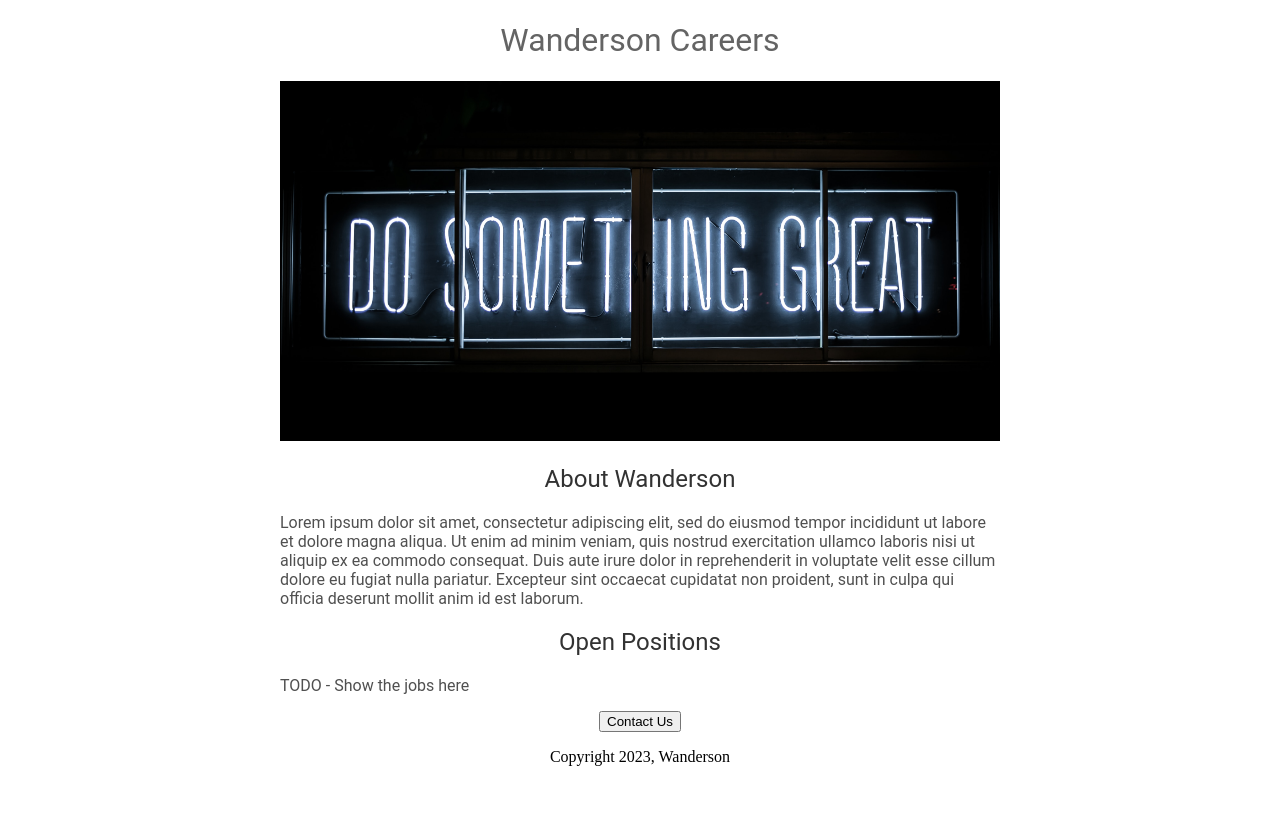
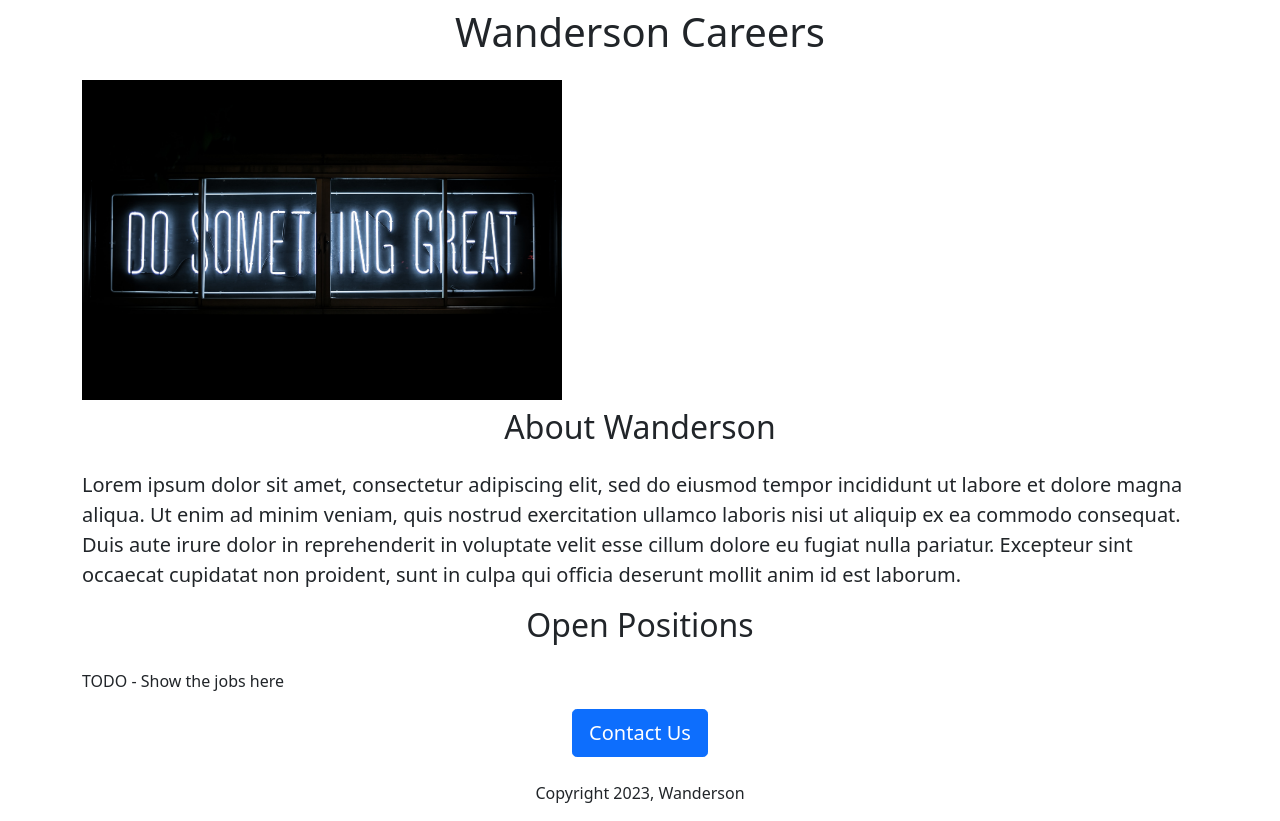
Before and after one commit to wandersondv/wanderson-carrers-website, a Flask app: page / in a window 1280 px wide. Before the commit the page ends 766 px from the top, so only its background shows below. Run offline with Flask 2, Linux system fonts and the light colour scheme.

Commit message:
Added Bootstrap

```diff
--- a/templates/home.html
+++ b/templates/home.html
@@ -2,51 +2,27 @@
 <html lang="en">
 <head>
   <meta charset="UTF-8">
+   <meta name="viewport" content="width=device-width, initial-scale=1">
+   <!-- Bootstrap CSS -->
+    <link href="https://cdn.jsdelivr.net/npm/bootstrap@5.0.2/dist/css/bootstrap.min.css" rel="stylesheet" integrity="sha384-EVSTQN3/azprG1Anm3QDgpJLIm9Nao0Yz1ztcQTwFspd3yD65VohhpuuCOmLASjC" crossorigin="anonymous">
+
   <title>Wanderson Careers</title>
-  <style>
-    h1{
-      font: size; 40px;
-      font-family: Roboto;
-      font-weight: normal;
-      color: rgb(100, 100, 100);
-      text-align: center;
-    }
-    #banner{
-      width:100%;
-      height: 360px;
-      object-fit: cover;
-    }
-    h2{
-      font: size; 32px;
-      font-family: Roboto;
-      font-weight: normal;
-      color: rgb(50, 50, 50);
-      text-align: center;
-    }
-    .bodytext{
-      font-family: Roboto;
-      color: rgb(80, 80, 80);
-    }
-    #container{
-      max-width: 720px;
-      margin: 0px auto 0px auto;
 
-    }
-  </style>
 </head>
 <body>
-  <div id="container">
-  <h1>Wanderson Careers</h1>
-  <img id='banner' src="https://wanderson-carrers-website-1.wandersonsoares.repl.co/static/banner.jpg" height="320" alt="banner">
-  <h2>About Wanderson</h2>
-  <p class="bodytext">
+  <div class="container">
+  <h1 class="text-center mt-2 mb-4" >Wanderson Careers</h1>
+  <img class=".img-fluid" id='banner' src="https://wanderson-carrers-website-1.wandersonsoares.repl.co/static/banner.jpg" height="320" alt="banner">
+  <h2 class="text-center mt-2 mb-4">About Wanderson</h2>
+  <p class="lead">
     Lorem ipsum dolor sit amet, consectetur adipiscing elit, sed do eiusmod tempor incididunt ut labore et dolore magna aliqua. Ut enim ad minim veniam, quis nostrud exercitation ullamco laboris nisi ut aliquip ex ea commodo consequat. Duis aute irure dolor in reprehenderit in voluptate velit esse cillum dolore eu fugiat nulla pariatur. Excepteur sint occaecat cupidatat non proident, sunt in culpa qui officia deserunt mollit anim id est laborum.
   </p>
-  <h2>Open Positions</h2>
-  <p class="bodytext">TODO - Show the jobs here</p>
-  <div style="text-align:center;">
-  <button>Contact Us</button>
-    <p>Copyright 2023, Wanderson</p>
+  <h2 class="text-center mt-2 mb-4">Open Positions</h2>
+  <p>TODO - Show the jobs here</p>
+  <div class="text-center">
+  <button type="button" class="btn btn-primary btn-lg">Contact Us</button>
+
+    <p class="mt-4">Copyright 2023, Wanderson</p>
   </div>
   </div>
 </body>
```
